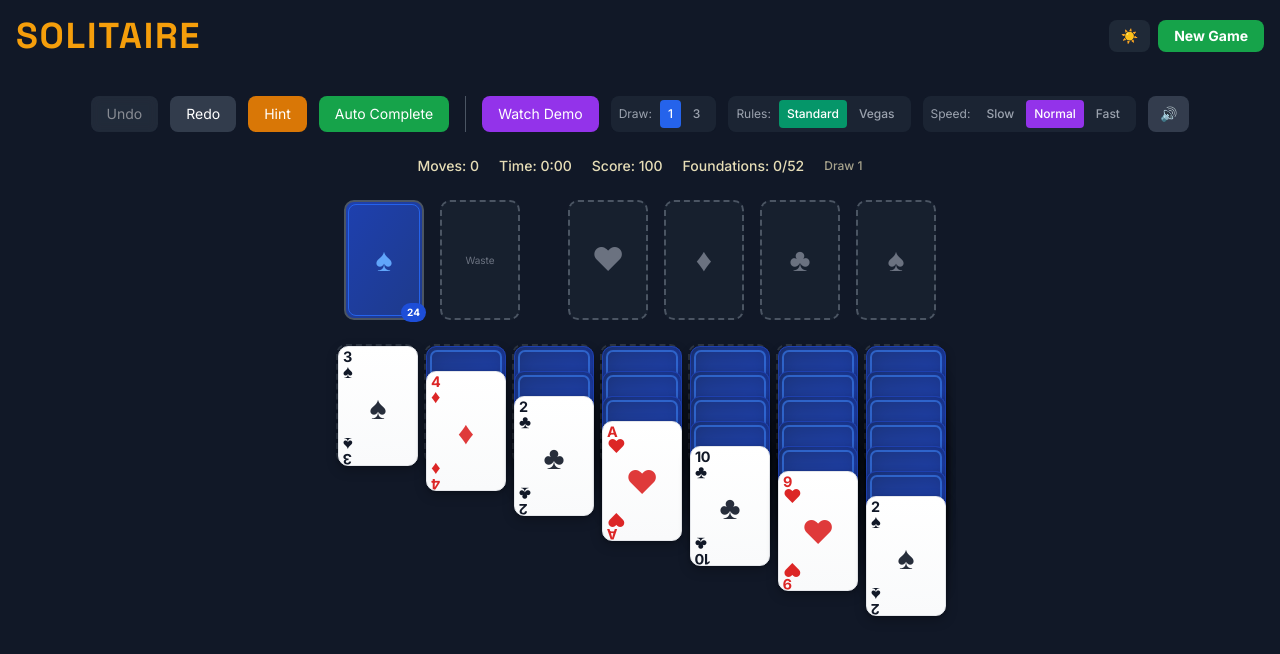
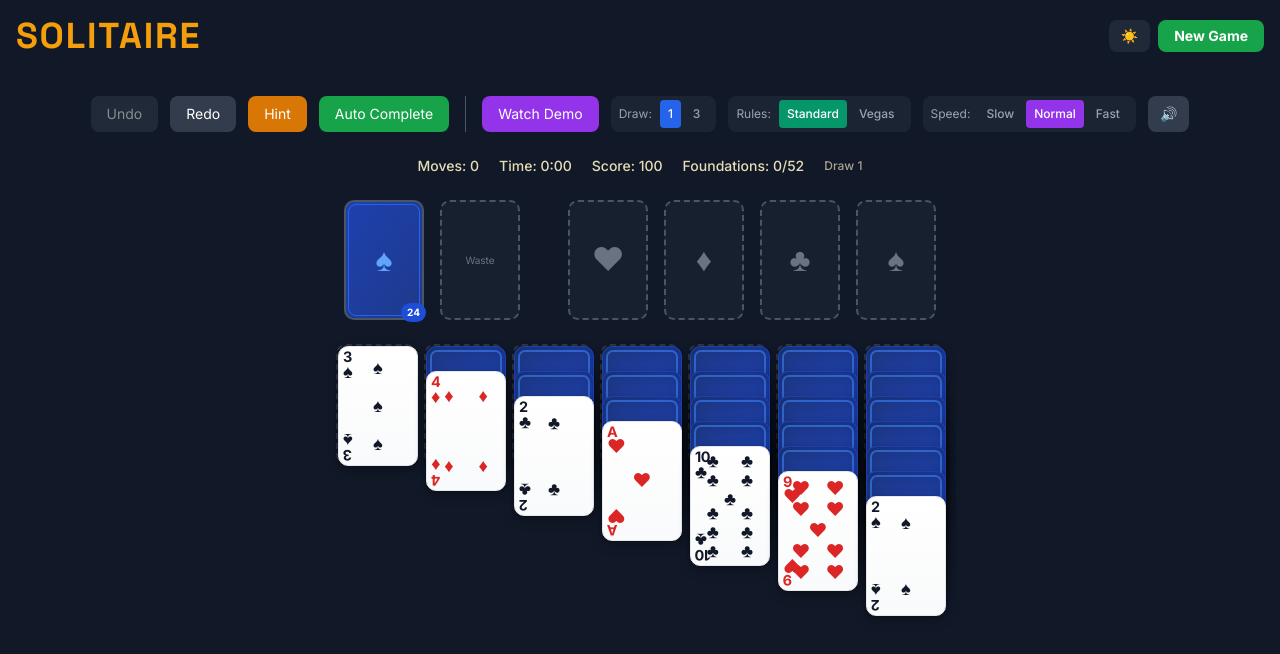
Before and after one commit to SeeingSites/solitaire, a React (Vite) app in the folder frontend/: page / in a window 1280 px wide. Shown: the top 654 px of the page. Built offline with nearby package versions, Linux system fonts and the light colour scheme.

Commit message:
Traditional pip layouts for number cards and keyboard shortcuts

```diff
--- a/frontend/src/components/Card.tsx
+++ b/frontend/src/components/Card.tsx
@@ -9,10 +9,6 @@ interface CardProps {
   onClick?: () => void;
   onDoubleClick?: () => void;
   className?: string;
-}
-
-function getRankDisplay(rank: string): string {
-  return rank;
 }
 
 function getSuitColor(suit: Suit): string {
@@ -41,6 +37,104 @@ const innerStyle = {
 const fontRank = { fontSize: "var(--card-font-rank)" };
 const fontSuit = { fontSize: "var(--card-font-suit)" };
 const fontCenter = { fontSize: "var(--card-font-center)" };
+
+/** Traditional pip positions for number cards (percent of card face). */
+const PIP_LAYOUTS: Record<string, { top: string; left: string }[]> = {
+  A: [{ top: "50%", left: "50%" }],
+  "2": [
+    { top: "22%", left: "50%" },
+    { top: "78%", left: "50%" },
+  ],
+  "3": [
+    { top: "18%", left: "50%" },
+    { top: "50%", left: "50%" },
+    { top: "82%", left: "50%" },
+  ],
+  "4": [
+    { top: "20%", left: "28%" },
+    { top: "20%", left: "72%" },
+    { top: "80%", left: "28%" },
+    { top: "80%", left: "72%" },
+  ],
+  "5": [
+    { top: "18%", left: "28%" },
+    { top: "18%", left: "72%" },
+    { top: "50%", left: "50%" },
+    { top: "82%", left: "28%" },
+    { top: "82%", left: "72%" },
+  ],
+  "6": [
+    { top: "18%", left: "28%" },
+    { top: "18%", left: "72%" },
+    { top: "50%", left: "28%" },
+    { top: "50%", left: "72%" },
+    { top: "82%", left: "28%" },
+    { top: "82%", left: "72%" },
+  ],
+  "7": [
+    { top: "16%", left: "28%" },
+    { top: "16%", left: "72%" },
+    { top: "38%", left: "50%" },
+    { top: "50%", left: "28%" },
+    { top: "50%", left: "72%" },
+    { top: "84%", left: "28%" },
+    { top: "84%", left: "72%" },
+  ],
+  "8": [
+    { top: "16%", left: "28%" },
+    { top: "16%", left: "72%" },
+    { top: "38%", left: "28%" },
+    { top: "38%", left: "72%" },
+    { top: "62%", left: "28%" },
+    { top: "62%", left: "72%" },
+    { top: "84%", left: "28%" },
+    { top: "84%", left: "72%" },
+  ],
+  "9": [
+    { top: "14%", left: "28%" },
+    { top: "14%", left: "72%" },
+    { top: "32%", left: "28%" },
+    { top: "32%", left: "72%" },
+    { top: "50%", left: "50%" },
+    { top: "68%", left: "28%" },
+    { top: "68%", left: "72%" },
+    { top: "86%", left: "28%" },
+    { top: "86%", left: "72%" },
+  ],
+  "10": [
+    { top: "12%", left: "28%" },
+    { top: "12%", left: "72%" },
+    { top: "28%", left: "28%" },
+    { top: "28%", left: "72%" },
+    { top: "44%", left: "50%" },
+    { top: "56%", left: "28%" },
+    { top: "56%", left: "72%" },
+    { top: "72%", left: "28%" },
+    { top: "72%", left: "72%" },
+    { top: "88%", left: "28%" },
+    { top: "88%", left: "72%" },
+  ],
+};
+
+function NumberPips({ rank, suit }: { rank: string; suit: Suit }) {
+  const layout = PIP_LAYOUTS[rank];
+  if (!layout) return null;
+  const symbol = getSuitSymbol(suit);
+  const color = getSuitColor(suit);
+  return (
+    <div className="absolute inset-0 pointer-events-none">
+      {layout.map((pos, i) => (
+        <span
+          key={i}
+          className={`absolute -translate-x-1/2 -translate-y-1/2 font-bold ${color}`}
+          style={{ top: pos.top, left: pos.left, fontSize: "var(--card-font-suit)" }}
+        >
+          {symbol}
+        </span>
+      ))}
+    </div>
+  );
+}
 
 export default function Card({
   card,
@@ -76,11 +170,14 @@ export default function Card({
     );
   }
 
+  const isFace = ["J", "Q", "K"].includes(card.rank);
+  const colorClass = getSuitColor(card.suit);
+
   return (
     <div
       ref={setNodeRef}
       className={`card bg-gradient-to-b from-white to-gray-50 border-gray-200 shadow-xl
-                 flex flex-col justify-between cursor-grab active:cursor-grabbing select-none
+                 flex flex-col justify-between cursor-grab active:cursor-grabbing select-none relative
                  ${isDragging ? "shadow-2xl" : "hover:shadow-2xl"}
                  transition-all duration-150 ${className}`}
       style={{ ...cardStyle, ...style } as React.CSSProperties}
@@ -90,25 +187,29 @@ export default function Card({
       {...attributes}
     >
       <div
-        className={`flex flex-col items-start leading-none ${getSuitColor(card.suit)}`}
+        className={`flex flex-col items-start leading-none z-10 ${colorClass}`}
         style={{ padding: "var(--card-pad)" }}
       >
         <span className="font-bold tracking-tight" style={fontRank}>
-          {getRankDisplay(card.rank)}
+          {card.rank}
         </span>
         <span className="-mt-0.5" style={fontSuit}>{getSuitSymbol(card.suit)}</span>
       </div>
 
-      <div className={`flex-1 flex items-center justify-center ${getSuitColor(card.suit)} opacity-90`}>
-        <span style={fontCenter}>{getSuitSymbol(card.suit)}</span>
-      </div>
+      {isFace ? (
+        <div className={`flex-1 flex items-center justify-center ${colorClass} opacity-90 z-10`}>
+          <span style={fontCenter}>{getSuitSymbol(card.suit)}</span>
+        </div>
+      ) : (
+        <NumberPips rank={card.rank} suit={card.suit} />
+      )}
 
       <div
-        className={`flex flex-col items-end rotate-180 leading-none ${getSuitColor(card.suit)}`}
+        className={`flex flex-col items-end rotate-180 leading-none z-10 ${colorClass}`}
         style={{ padding: "var(--card-pad)" }}
       >
         <span className="font-bold tracking-tight" style={fontRank}>
-          {getRankDisplay(card.rank)}
+          {card.rank}
         </span>
         <span className="-mt-0.5" style={fontSuit}>{getSuitSymbol(card.suit)}</span>
       </div>
```
